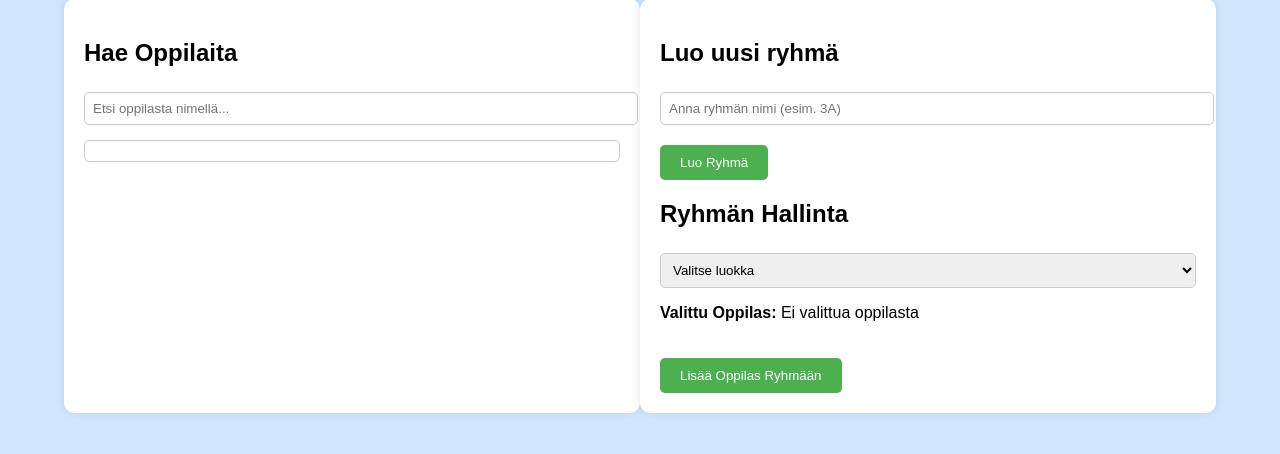
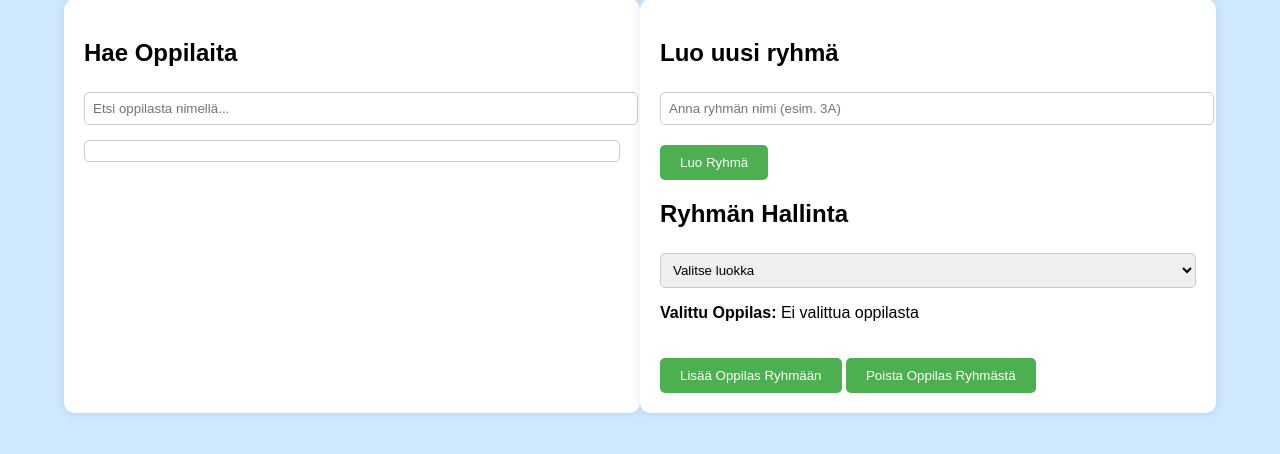
Before and after one commit to Rosel1a/Oppimispeli, a Flask app: page /group_selection in a window 1280 px wide. Shown: the part 159-613 px from the top of the page. Run offline with Flask 3, Linux system fonts and the light colour scheme; the visitor is signed in with stand-in values (Sample User, id 1); data that the repository does not hold is empty; some libraries are stand-ins or nearby versions.

Commit message:
oppilaan poisto ryhmästä toimii

```diff
--- a/app.py
+++ b/app.py
@@ -7,7 +7,7 @@ import mysql.connector
 from mysql.connector import connection
 from database import get_random_question, register_user, get_game_instructions, check_user_credentials, save_player_answer, save_game_result, create_game_result
 from database import get_all_students, get_all_classes, update_student_class, check_existing_group, create_new_group, get_teacher_class, get_class_id_by_name, get_opettaja_id_by_user_id
-from database import get_student_by_id, get_student_by_class_id, get_class_name_by_id, get_results_by_oppilas_id, get_vastaukset_by_pelitulos_id
+from database import get_student_by_id, get_student_by_class_id, get_class_name_by_id, get_results_by_oppilas_id, get_vastaukset_by_pelitulos_id, remove_student_from_class
 import logging
 logging.basicConfig(stream=sys.stdout, level=logging.DEBUG)
 sys.stderr = sys.stdout
@@ -412,6 +412,33 @@ def assign_class():
     except Exception as e:
         return jsonify({'success': False, 'message': f'Virhe: {str(e)}'}), 500
 
+#oppilaan poistamiseksi ryhmästä
+@app.route('/remove_from_class', methods=['POST'])
+def remove_from_class():
+    if 'userID' not in session or session.get('rooli') != 'opettaja':
+        flash("Kirjaudu sisään opettajana!", "danger")
+        return redirect(url_for('teacher_login'))
+
+    data = request.get_json()
+
+    if not data:
+        return jsonify({'success': False, 'message': 'Ei tietoja vastaanotettu.'}), 400
+
+    oppilas_id = data.get('oppilas_id')
+    luokka_id = data.get('luokka')
+
+    print(f"Poistetaan oppilas {oppilas_id} luokasta {luokka_id}")
+
+    if not oppilas_id or not luokka_id:
+        return jsonify({'success': False, 'message': 'Oppilas ID tai luokan ID puuttuu.'}), 400
+
+    try:
+        # Funktio, joka poistaa oppilaan luokasta tietokannasta
+        remove_student_from_class(oppilas_id, luokka_id)
+        return jsonify({'success': True, 'message': 'Oppilas poistettu luokasta onnistuneesti!'})
+    except Exception as e:
+        return jsonify({'success': False, 'message': f'Virhe: {str(e)}'}), 500
+
 
 # Flask reitti oppilaan tietojen hakemiseksi
 @app.route('/get_student_info/<int:oppilas_id>', methods=['GET'])
--- a/database.py
+++ b/database.py
@@ -12,9 +12,9 @@ from werkzeug.security import generate_password_hash, check_password_hash
 #    "password": "kissa",
 #   "database": "oppimispeli2"
 dbconfig = {
-    "host": "85.23.94.251",      # Esim. "123.45.67.89"
-    "user" : "saaga",    # MySQL-käyttäjänimi
-    "password": "salasana2" ,   # MySQL-salasana
+    "host": "localhost",      # Esim. "123.45.67.89"
+    "user" : "root",    # MySQL-käyttäjänimi
+    "password": "Salasana1" ,   # MySQL-salasana
     "database" : "oppimispeli"  # Tietokannan nimi
 }
 
@@ -301,6 +301,22 @@ def create_new_group(class_name, teacher_id):
         cursor.close()
         connection.close()
 
+#opiskelijan poistamiseksi ryhmästä
+def remove_student_from_class(oppilas_id, luokka_id):
+    connection = get_db_connection()
+    cursor = connection.cursor()
+
+    # Esimerkki SQL:stä — muokkaa taulujen ja sarakkeiden nimet sopiviksi
+    sql = """
+        UPDATE oppilas
+        SET luokkaID = NULL
+        WHERE oppilasID = %s AND luokkaID = %s
+    """
+    cursor.execute(sql, (oppilas_id, luokka_id))
+    connection.commit()
+    cursor.close()
+    connection.close()
+
 
 #hakee kaikki oppilaat ja heidän luokat
 def get_all_students():
--- a/templates/groupSelection.html
+++ b/templates/groupSelection.html
@@ -180,6 +180,7 @@
               <p><strong>Valittu Oppilas:</strong> Ei valittua oppilasta</p>
           </div>
           <button class="add-button" id="addButton" onclick="addStudentToClass()">Lisää Oppilas Ryhmään</button>
+          <button class="add-button" id="removeButton" onclick="removeStudentFromClass()">Poista Oppilas Ryhmästä</button>
       </div>
   </div>
 
@@ -278,6 +279,42 @@
         });
     }
 
+    function removeStudentFromClass() {
+    var selectedClass = document.getElementById("classSelect").value;
+
+    if (!selectedClass) {
+        alert("Valitse luokka ennen kuin poistat oppilaan.");
+        return;
+    }
+
+    var studentId = selectedStudentID;
+
+    if (!studentId) {
+        alert("Valitse oppilas ennen poistamista.");
+        return;
+    }
+
+    // Lähetetään pyyntö palvelimelle
+    fetch('/remove_from_class', {
+        method: 'POST',
+        headers: {
+            'Content-Type': 'application/json',
+        },
+        body: JSON.stringify({ oppilas_id: studentId, luokka: selectedClass })
+    })
+    .then(response => response.json())
+    .then(data => {
+        if (data.success) {
+            alert("Oppilas poistettu luokasta onnistuneesti!");
+        } else {
+            alert("Virhe: " + data.message);
+        }
+    })
+    .catch(error => {
+        alert("Virhe: " + error);
+    });
+}
+
   </script>
   </body>
 </html>
```
